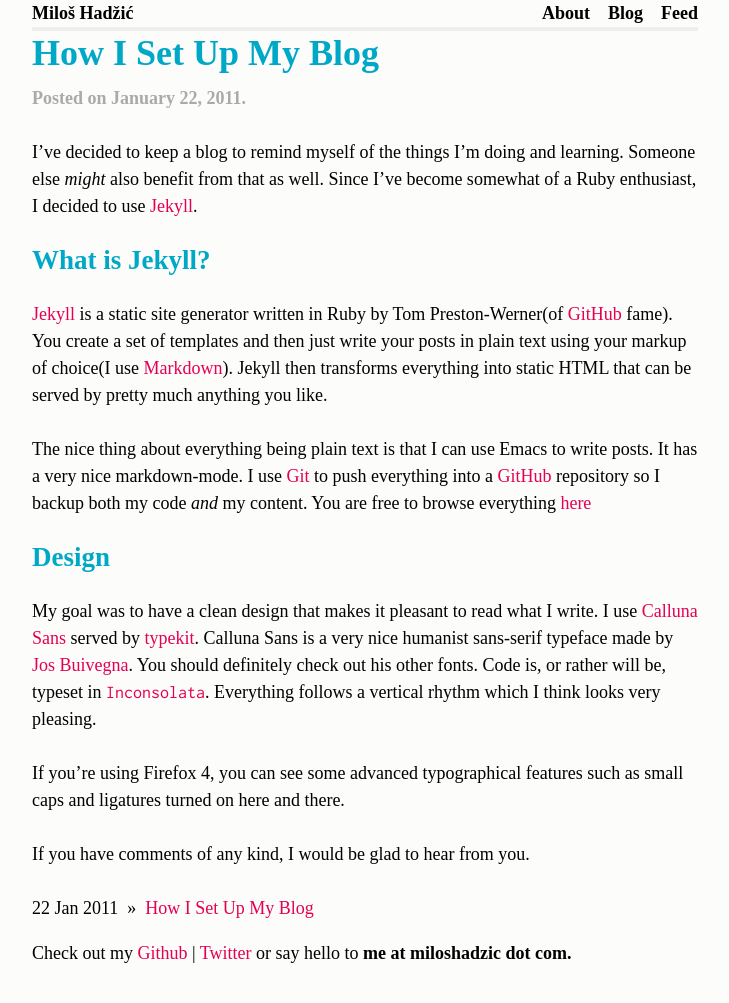
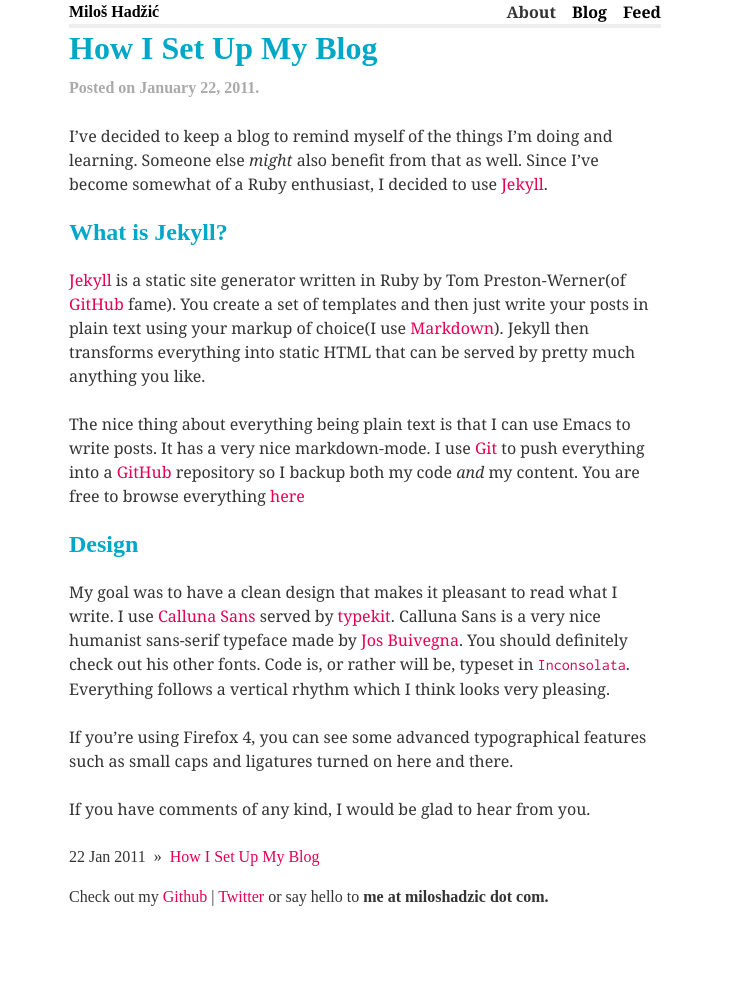
Before and after one commit to miloshadzic/miloshadzic.github.com, a Jekyll site: the page built from index.html, in a window 1280 px wide. Shown: the whole page, without its empty margins (275-1004 px from the left). Built offline with Jekyll 4.4.1, drawn with Linux system fonts in a browser that asks for light colours; after the commit the page ends 941 px from its top, so only the background shows below that.

Commit message:
Changes background and foreground colors.
To #fff and #333

```diff
--- a/resources/css/style.css
+++ b/resources/css/style.css
@@ -25,8 +25,8 @@ blockquote:before,blockquote:after,q:before,q:after {content: ''; content: none;
 header, nav, section, article, aside, footer {display: block;}
 
 /* Basic styles */
-body {background: #fcfcfb; color: #000; font: .75em/1.5em "calluna-sans-1", "calluna-sans-2", "corbel", "sans-serif";}
-html>body {font-size: 18px;}
+body {background: #fff; color: #333333; font: .75em/1.5em "calluna-sans-1", "calluna-sans-2", "corbel", "sans-serif";}
+html>body {font-size: 16px;}
 
 img {display: inline-block; vertical-align: bottom;}
 
@@ -47,7 +47,7 @@ h4 {margin: 0 0 1.5em; font-size: 1em;}
 h5 {margin: 0 0 1.8em; font-size: .834em;}
 h6 {margin: 0 0 2em; font-size: .75em;}
 
-p,ul,ol,dl,blockquote,pre {margin: 0 0 1.5em;}
+p,ul,ol,dl,blockquote,pre {font-family:Georgia;margin: 0 0 1.5em;}
 
 li ul,li ol {margin: 0;}
 ul {list-style: outside circle;}
```
